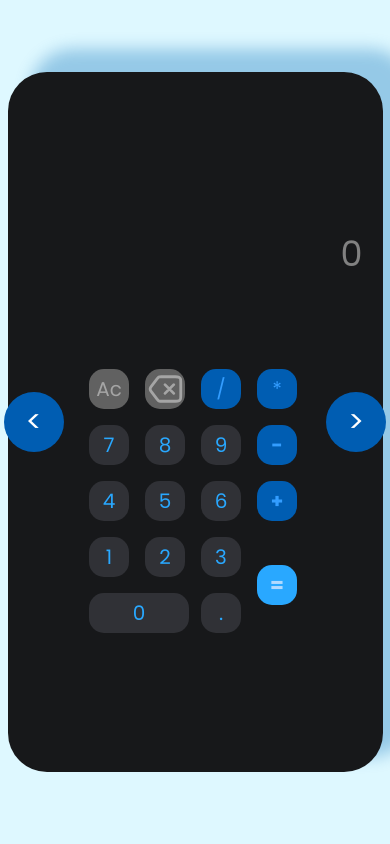
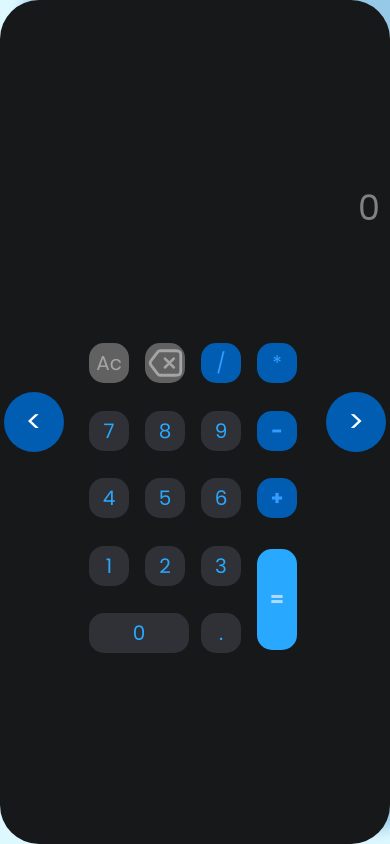
Before and after one commit to rodrigochristofoletti/calculator-app, a plain HTML site: page index.html in a window 390 px wide. Drawn offline with Linux system fonts and the light colour scheme; a web font is replaced by a local one.

Commit message:
Improvements on Media query for screens smaller than 400px

```diff
--- a/style.css
+++ b/style.css
@@ -269,6 +269,11 @@ button:hover {
 
 @media (max-width: 600px) {
 
+    .main-div {
+
+        height: 100%;
+        padding: 10px;
+    }
 
     .grid-section {
         height: 50%;
@@ -288,6 +293,10 @@ button:hover {
         height: 50px;
     }
 
+    .equal {
+        height: 80%;
+    }
+
     .zero {
         width: 120px;
         height: 50px;
@@ -295,6 +304,11 @@ button:hover {
 }
 @media (max-width: 400px) {
 
+    .main-div {
+        width: 100%;
+        height: 100%;
+        padding: 10px;
+    }
 
     .grid-section {
         height: 40%;
@@ -314,6 +328,10 @@ button:hover {
         height: 40px;
     }
 
+    .equal {
+        height: 80%;
+    }
+
     .zero {
         width: 100px;
         height: 40px;
```
